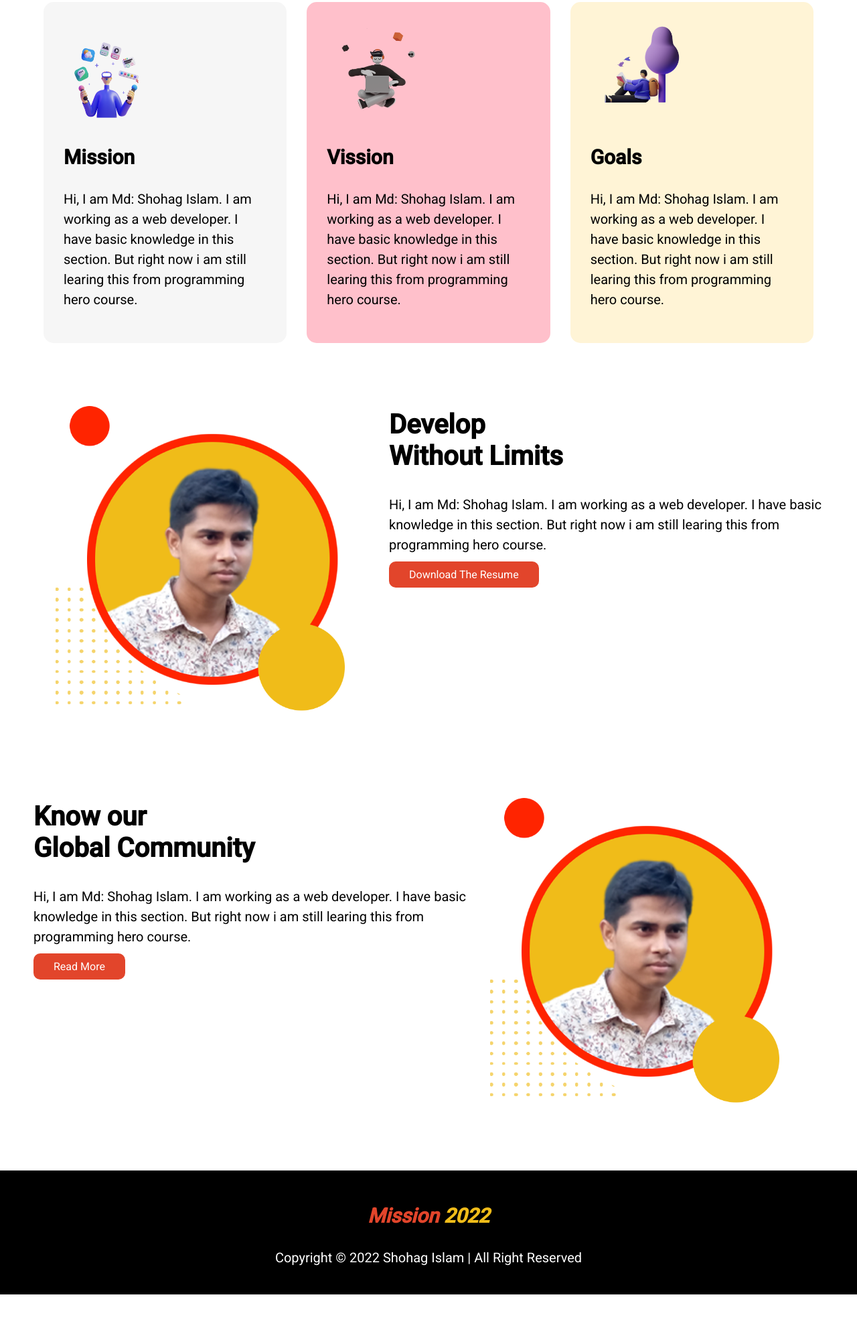
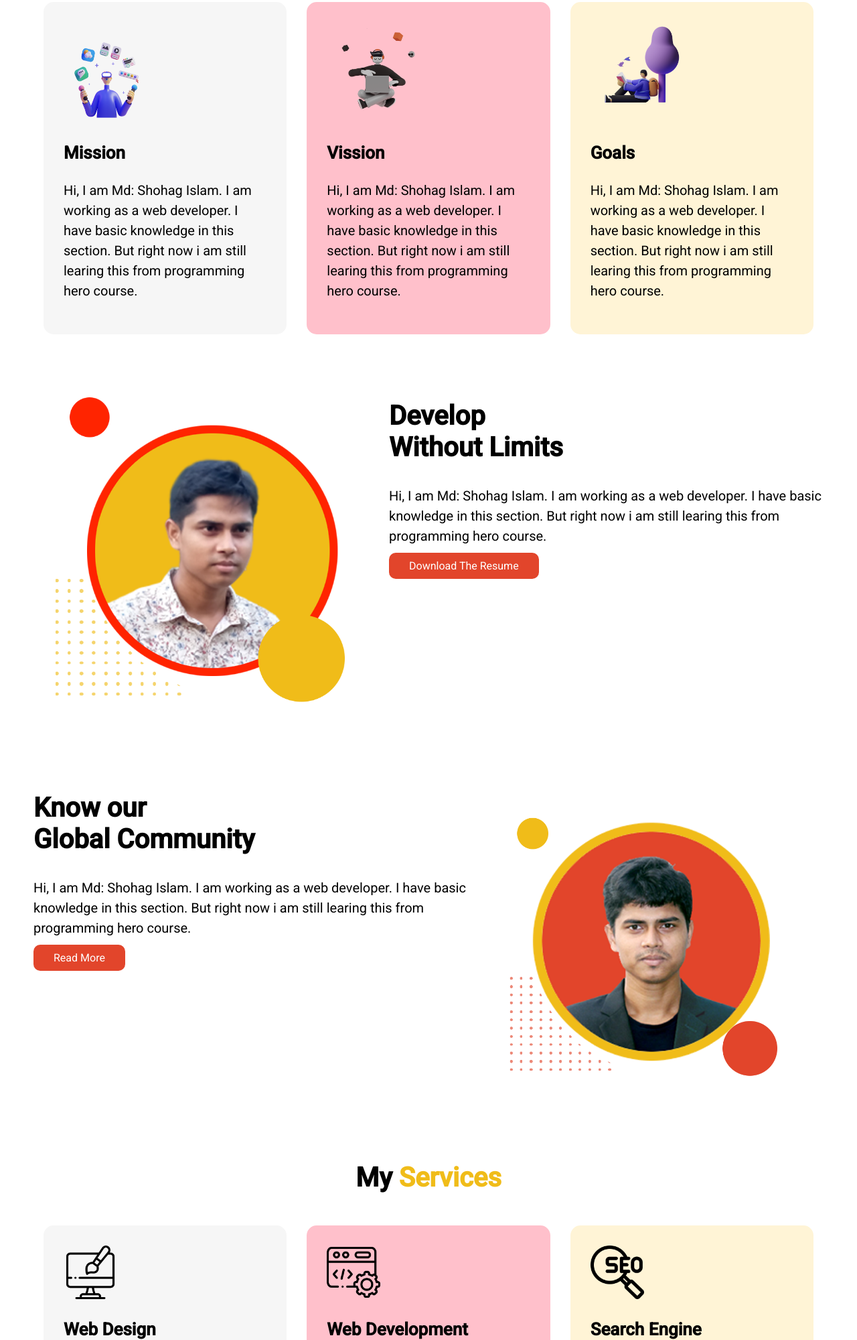
Before and after one commit to shohagislambd/first-assignment, a plain HTML site: page index.html in a window 1280 px wide. Shown: the part 800-2800 px from the top of the page at 67% size. Before the commit the page ends 2732 px from the top, so only its background shows below. Drawn offline with Linux system fonts and the light colour scheme.

Commit message:
update all content

```diff
--- a/index.html
+++ b/index.html
@@ -14,9 +14,11 @@
 <body>
     <section id="about-area">
         <div class="about-text half-width">
-            <h1>Md: Shohag Islam<br>
-                <span class="name-color">Web Developer</span>
-            </h1>
+            <div class="about-heading">
+                <h1>Md: Shohag Islam<br>
+                    <span class="name-color">Web Developer</span>
+                </h1>
+            </div>
             <p>Hi, I am Md: Shohag Islam. I am working as a web developer. I have basic knowledge in this section. But right now i am still learing this from programming hero course day by day. Hopefully I will finish this course with this timeframe.Hi, I am Md: Shohag Islam. I am working as a web developer. I have basic knowledge in this section. But right now i am still learing this from programming hero course day by day. Hopefully I will finish this course with this timeframe.Hi, I am Md: Shohag Islam. I am working as a web developer. I have basic knowledge in this section. But right now i am still learing this from programming hero course day by day.</p>
             <a target="_blank" class="learn-more-btn" href="https://shohagislam.com/">Learn More</a>
             <p>Also Scroll down to explore more about me</p>
@@ -63,7 +65,29 @@
             <a target="_blank" class="learn-more-btn" href="https://shohagislam.com/">Read More</a>
         </div>
         <div class="development-image">
-            <img src="images/md-shohag-islam.png" alt="">
+            <img src="images/shohag-islam.png" alt="">
+        </div>
+    </section>
+    <section id="services-area">
+        <div class="service-heading">
+            <h2>My <span>Services</span> </h2>
+        </div>
+        <div class="service-box-area">
+            <div class="single-service web-design">
+                <img src="images/web-design.png" alt="">
+                <h3>Web Design</h3>
+                <p>Web design encompasses many different skills and disciplines in the production and maintenance of websites.The different areas of web design include web graphic design; interface design; including standardised code and proprietary software; user experience.</p>
+            </div>
+            <div class="single-service web-development">
+                <img src="images/coding.png" alt="">
+                <h3>Web Development</h3>
+                <p>Web development is the work involved in developing a website for the Internet or an intranet. Web development can range from developing a simple single static page of plain text to complex web-based internet applications, electronic businesses.</p>
+            </div>
+            <div class="single-service seo">
+                <img src="images/seo.png" alt="">
+                <h3>Search Engine optimization</h3>
+                <p>Welcome to the website of the Organic SEO expert in Bangladesh. I am Shohag, Professional digital marketer and SEO specialist in Bangladesh with certification by Moz, Google Analytics & Google Ads fundamentals. I am working as an SEO Expert in Bangladesh</p>
+            </div>
         </div>
     </section>
     <footer>
--- a/style.css
+++ b/style.css
@@ -12,7 +12,7 @@ h2{
     font-size:40px;
 }
 h3{
-    font-size:30px;
+    font-size:26px;
 }
 p{
     font-size: 20px;
@@ -43,27 +43,28 @@ p{
 #about-my-mission h2{
     text-align: center;
 }
-.mission-text-area{
+.mission-text-area,.service-box-area{
     display: flex;
 }
-#about-my-mission .mission-box img {
+#about-my-mission .mission-box img{
     width: 150px;
     height: 150px;
     text-align: left;
 }
-.mission-gray-box{
+.mission-gray-box,.web-design{
     background-color:#F6F6F6;
 }
-.mission-pink-box{
+.mission-pink-box,.web-development{
     background-color:pink;
 }
-.mission-yellow-box{
+.mission-yellow-box,.seo{
     background-color: #FFF4D6;
 }
-.mission-box{
+.mission-box,.single-service{
     margin:15px;
     padding:30px;
     border-radius: 15px;
+    width: 33.33%;
 }
 #development-area{
     display:flex;
@@ -76,6 +77,20 @@ p{
 }
 .development-image img{
     width:100%;
+}
+
+.service-box-area{
+    display: flex;
+}
+#services-area .single-service img{
+    width: 80px;
+    height: 80px;
+}
+.service-heading{
+    text-align: center;
+}
+.service-heading span{
+    color:#F0BC19;
 }
 footer{
     text-align: center;
```
Also changed, not shown: images/about-heading-border.png (added), images/coding.png (added), images/seo.png (added), images/web-design.png (added).
